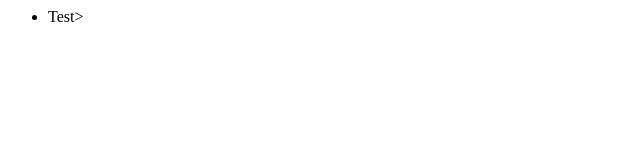
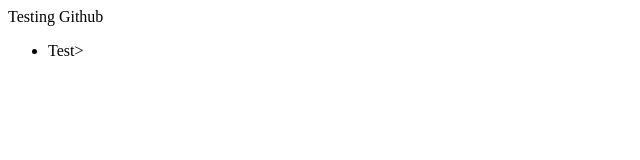
Before and after one commit to robertmrivest/test, a plain HTML site: page index.html in a window 1280 px wide. Shown: the whole page, without its empty margins (0-640 px from the left). Drawn offline with Linux system fonts and the light colour scheme.

Commit message:
Updated Index.html

```diff
--- a/index.html
+++ b/index.html
@@ -1,4 +1,5 @@
 <html>
+<div>Testing Github<div>
   <ul>
     <li>Test></li>
   </ul>
```
